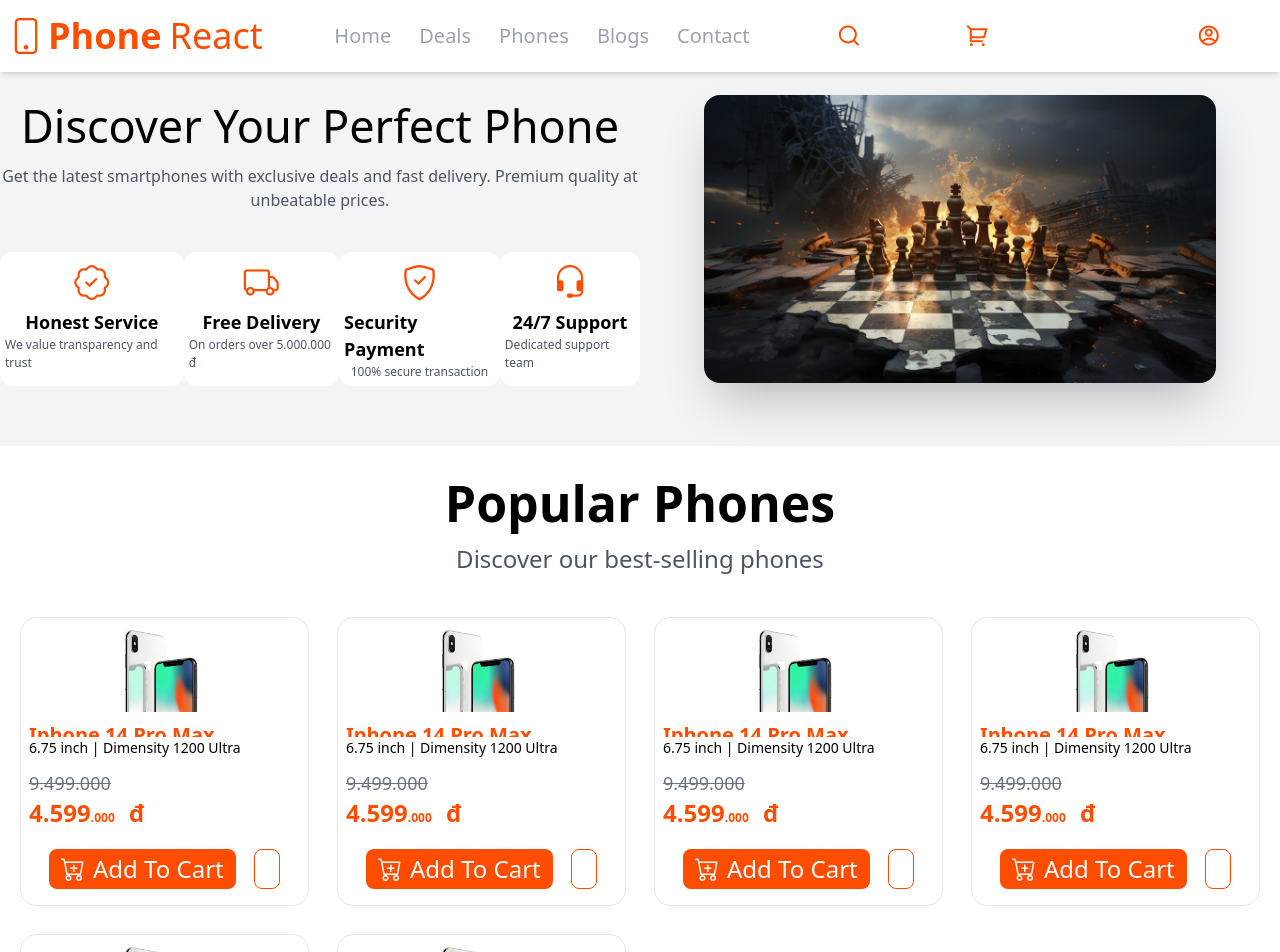
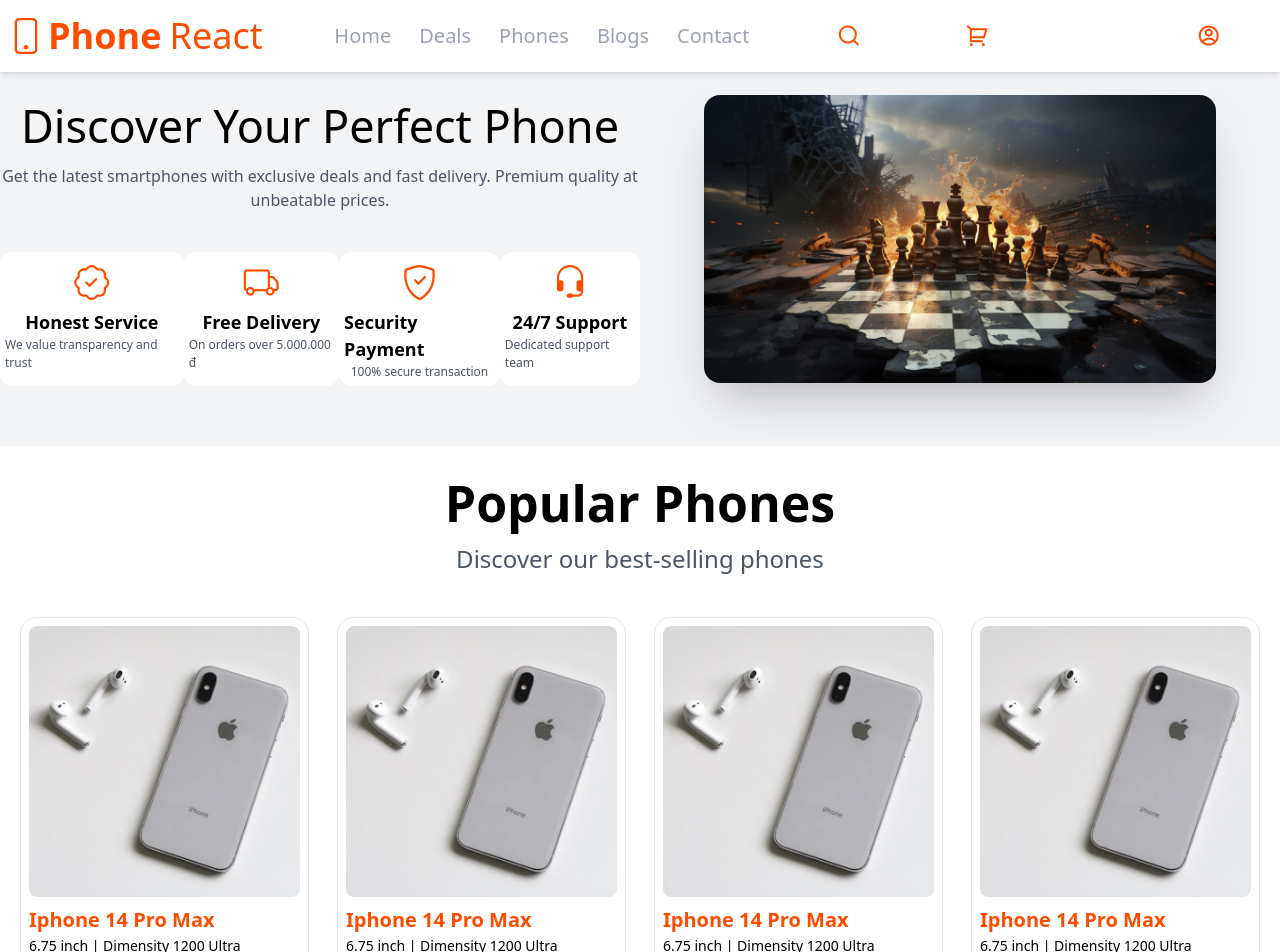
Before and after one commit to NguyenTAnh2005/New_Front_WEB, a React (Vite) app in the folder frontend/: page / in a window 1280 px wide. Shown: the top 952 px of the page. Built offline with nearby package versions, Linux system fonts and the light colour scheme; some icons are missing.

Commit message:
Updateed img

```diff
--- a/frontend/src/components/product_card.jsx
+++ b/frontend/src/components/product_card.jsx
@@ -8,11 +8,11 @@
     return (
         <div
             className="flex flex-col w-full max-w-[350px] border rounded-2xl border-gray-200 p-2 pb-4 group mx-auto overflow-hidden
-         hover:shadow-lg hover:shadow-mainCL hover:border-mainCL hover:-translate-y-1 aspect-square object-cover
+         hover:shadow-lg hover:shadow-mainCL hover:border-mainCL hover:-translate-y-1
          transition-all duration-300 ease-linear bg-white relative">
             <div className="rounded-lg overflow-hidden">
                 <img src={egimg1}
-                    className="w-full rounded-lg transition-transform duration-300 ease-in-out group-hover:scale-110"
+                    className="w-full rounded-lg transition-transform duration-300 ease-in-out group-hover:scale-110 aspect-square object-cover"
                     alt="product" />
             </div>
             <span
--- /dev/null
+++ b/frontend/src/pages/Home/data_product.js
@@ -0,0 +1,8 @@
+export const data_product = [
+    { id: "ph_1", version: "1", name: "Iphone 14 Pro Max", desc: "6.75 inch | Dimensity 1200 Ultra", org_price: "9.499", new_price: "4.599", img: "eg1.png", discount: "40%" },
+    { id: "ph_1", version: "2", name: "Iphone 14 Pro Max", desc: "6.75 inch | Dimensity 1200 Ultra", org_price: "9.499", new_price: "4.599", img: "eg1.png", discount: "40%" },
+    { id: "ph_2", version: "1", name: "Iphone 14 Pro Max", desc: "6.75 inch | Dimensity 1200 Ultra", org_price: "9.499", new_price: "4.599", img: "eg1.png", discount: "40%" },
+    { id: "ph_2", version: "2", name: "Iphone 14 Pro Max", desc: "6.75 inch | Dimensity 1200 Ultra", org_price: "9.499", new_price: "4.599", img: "eg1.png", discount: "40%" },
+    { id: "ph_2", version: "3", name: "Iphone 14 Pro Max", desc: "6.75 inch | Dimensity 1200 Ultra", org_price: "9.499", new_price: "4.599", img: "eg1.png", discount: "40%" },
+    { id: "ph_3", version: "1", name: "Iphone 14 Pro Max", desc: "6.75 inch | Dimensity 1200 Ultra", org_price: "9.499", new_price: "4.599", img: "eg1.png", discount: "40%" },
+]
```
Also changed, not shown: frontend/src/assets/eg1.png.
